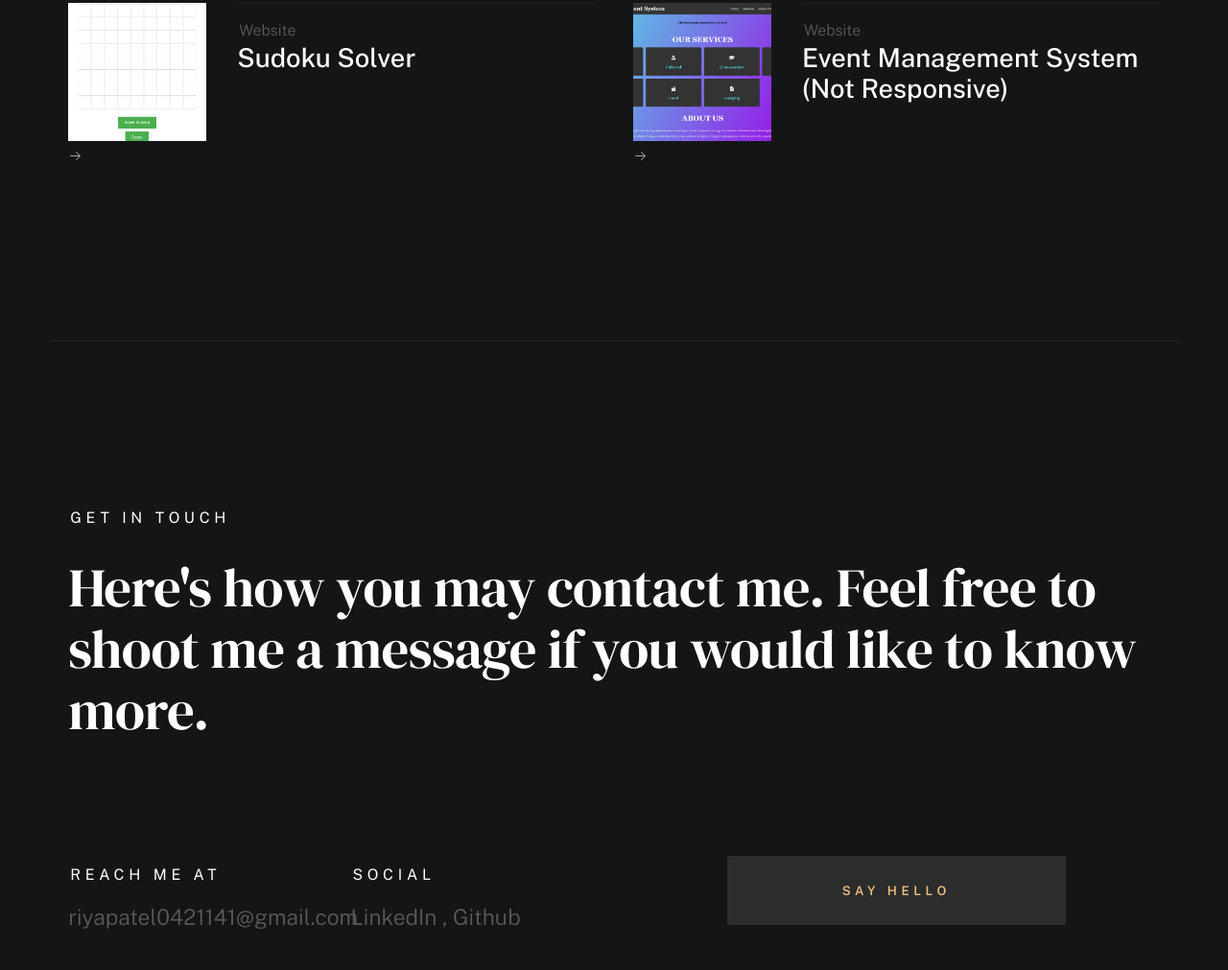
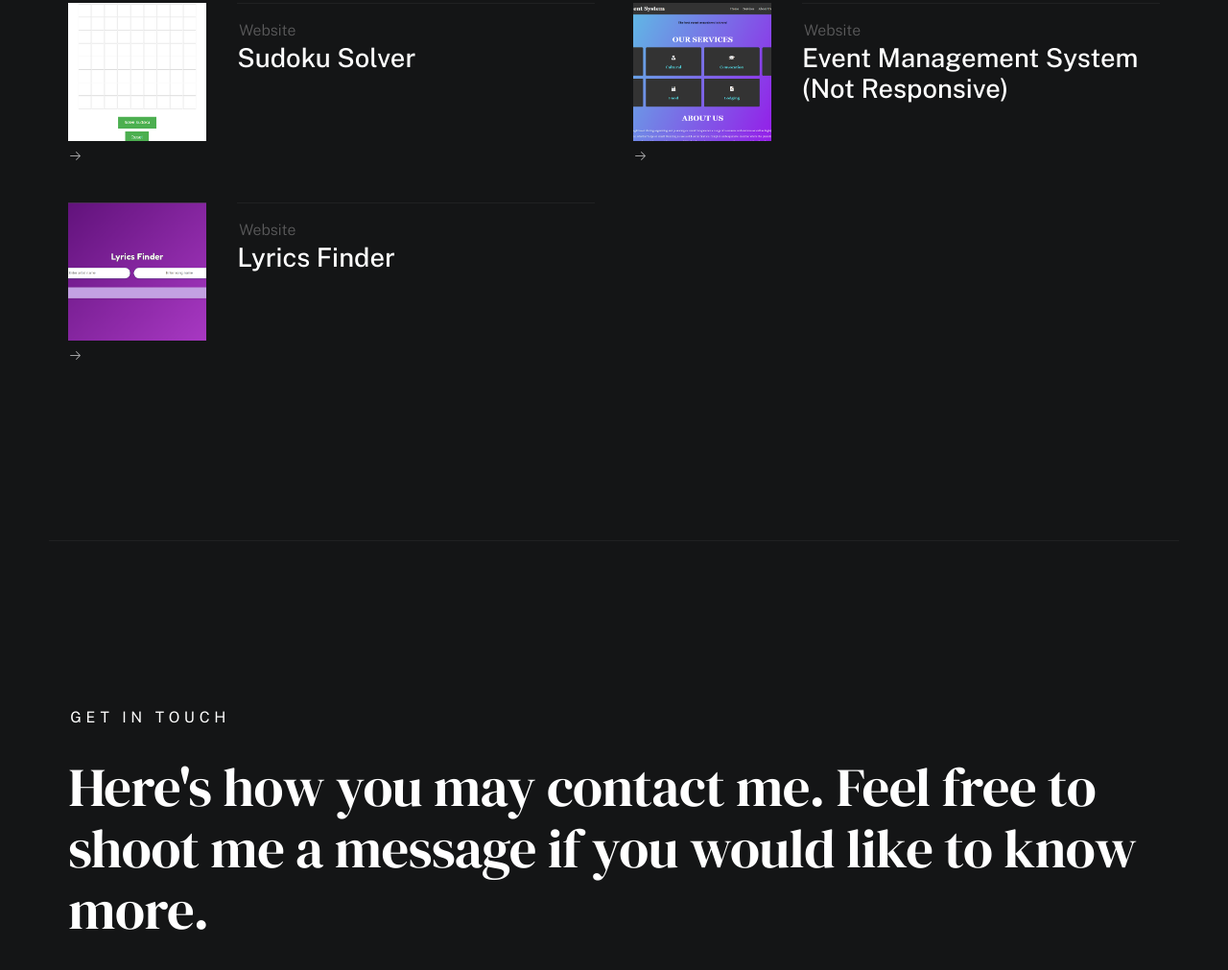
Before and after one commit to iamriyapatel/Portfolio, a plain HTML site: page index.html in a window 1280 px wide. Shown: the part 4929-5940 px from the top of the page at 96% size. Drawn offline with nearby package versions, Linux system fonts and the light colour scheme; a web font is replaced by a local one.

Commit message:
Update index.html
Added new project

```diff
--- a/index.html
+++ b/index.html
@@ -2,19 +2,13 @@
 <html class="no-js ss-preload" lang="en">
 <head>
 
-    <!--- basic page needs
-    ================================================== -->
     <meta charset="utf-8">
     <title> Portfolio | Riya Patel </title>
     <meta name="description" content="">
     <meta name="author" content="">
 
-    <!-- mobile specific metas
-    ================================================== -->
     <meta name="viewport" content="width=device-width, initial-scale=1">
 
-    <!-- CSS
-    ================================================== -->
     <link rel="stylesheet" href="css/vendor.css">
     <link rel="stylesheet" href="css/styles.css">
 
@@ -22,18 +16,12 @@
 
 <body id="top">
 
-
-    <!-- # preloader
-    ================================================== -->
     <div id="preloader">
         <div id="loader">
 
         </div>
     </div>
 
-
-    <!-- # page wrap
-    ================================================== -->
     <div class="s-pagewrap">
 
         <div class="circles">
@@ -44,9 +32,6 @@
             <span></span>
         </div>
 
-
-        <!-- ## site header
-        ================================================== -->
         <header class="s-header">
 
             <div class="header-mobile">
@@ -69,13 +54,8 @@
         </header>
 
 
-        <!-- ## main content
-        ==================================================- -->
         <main class="s-content">
 
-
-            <!-- ### intro
-            ================================================== -->
             <section id="intro" class="s-intro target-section">
 
                 <div class="row intro-content wide">
@@ -97,17 +77,15 @@
                         <li><a href="https://github.com/iamriyapatel" target="_blank"> Github </a></li>
                     </ul>
 
-                </div> <!-- end intro content -->
+                </div>
 
                 <a href="#about" class="intro-scrolldown smoothscroll">
                     <svg width="24" height="24" viewBox="0 0 24 24" xmlns="http://www.w3.org/2000/svg" fill-rule="evenodd" clip-rule="evenodd"><path d="M11 21.883l-6.235-7.527-.765.644 7.521 9 7.479-9-.764-.645-6.236 7.529v-21.884h-1v21.883z"/></svg>
                 </a>
 
-            </section> <!-- end s-intro -->
+            </section>
 
 
-            <!-- ### about
-            ================================================== -->
             <section id="about" class="s-about target-section">
 
 
@@ -137,7 +115,6 @@
                     </div>
                 </div>
             </section>
-                <!-- about-info -->
 
                 <!--Skills Section-->
                 <section class=" row about-expertise target-section ss-animate" id="skills" >
@@ -370,6 +347,25 @@
                                     </a>
                                 </li>
                             </li>
+                            <li class="folio-list__item column" data-animate-el>
+                                <a class="folio-list__item-link" href="https://lyrics-finder-okrx.vercel.app/" target="_blank">
+                                    <div class="folio-list__item-pic">
+                                        <img src="https://iamriyapatel.github.io/images/lyrics-finder.png">
+                                    </div>
+
+                                    <div class="folio-list__item-text">
+                                        <div class="folio-list__item-cat">
+                                            Website
+                                        </div>
+                                        <div class="folio-list__item-title">
+                                            Lyrics Finder
+                                        </div>
+                                    </div>
+                                </a>
+                                    <svg width="15" height="15" viewBox="0 0 15 15" fill="none" xmlns="http://www.w3.org/2000/svg"><path d="M8.14645 3.14645C8.34171 2.95118 8.65829 2.95118 8.85355 3.14645L12.8536 7.14645C13.0488 7.34171 13.0488 7.65829 12.8536 7.85355L8.85355 11.8536C8.65829 12.0488 8.34171 12.0488 8.14645 11.8536C7.95118 11.6583 7.95118 11.3417 8.14645 11.1464L11.2929 8H2.5C2.22386 8 2 7.77614 2 7.5C2 7.22386 2.22386 7 2.5 7H11.2929L8.14645 3.85355C7.95118 3.65829 7.95118 3.34171 8.14645 3.14645Z" fill="currentColor" fill-rule="evenodd" clip-rule="evenodd"></path></svg>
+                                </a>
+                            </li>
+
                         </ul>
 
                     </div>
@@ -415,8 +411,7 @@
         </main>
 
 
-    <!-- Java Script
-    ================================================== -->
+
     <script src="js/plugins.js"></script>
     <script src="js/main.js"></script>
 
```
